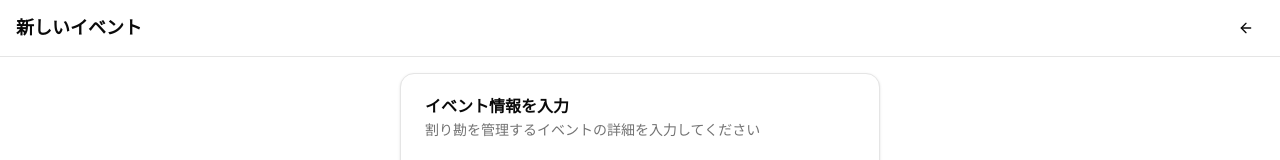
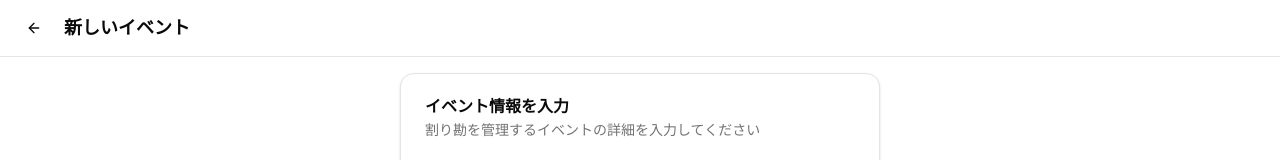
Before and after one commit to walican272/walican, a Next.js app: page /events/new in a window 1280 px wide. Shown: the top 160 px of the page. Built offline with nearby package versions, Linux system fonts and the light colour scheme; no server answers.

Commit message:
fix: イベント作成ページの戻るボタンも左側に配置
- 全ページで統一された戻るボタンの配置を実現

```diff
--- a/src/app/events/new/page.tsx
+++ b/src/app/events/new/page.tsx
@@ -59,8 +59,8 @@ export default function NewEventPage() {
     <>
       <Header
         title="新しいイベント"
-        action={
-          <Link href="/">
+        backButton={
+          <Link href="/dashboard">
             <Button variant="ghost" size="icon">
               <ArrowLeft className="h-5 w-5" />
             </Button>
```
